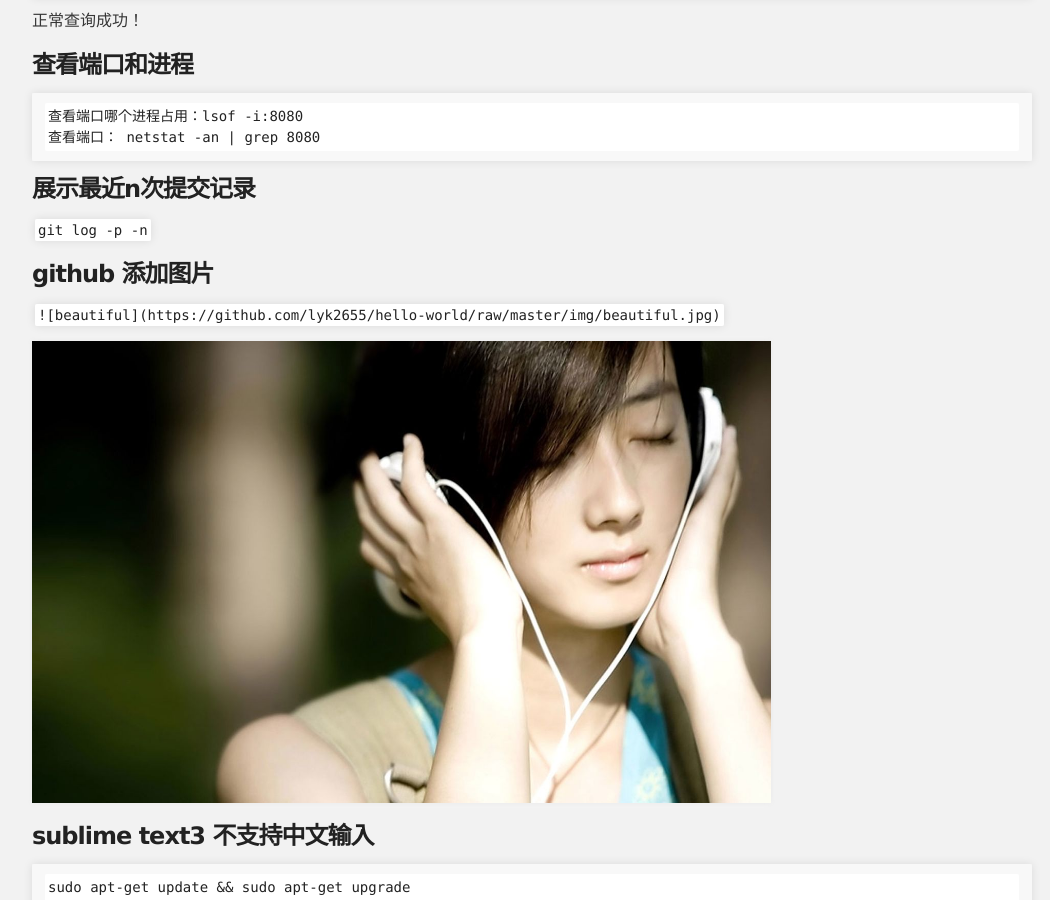
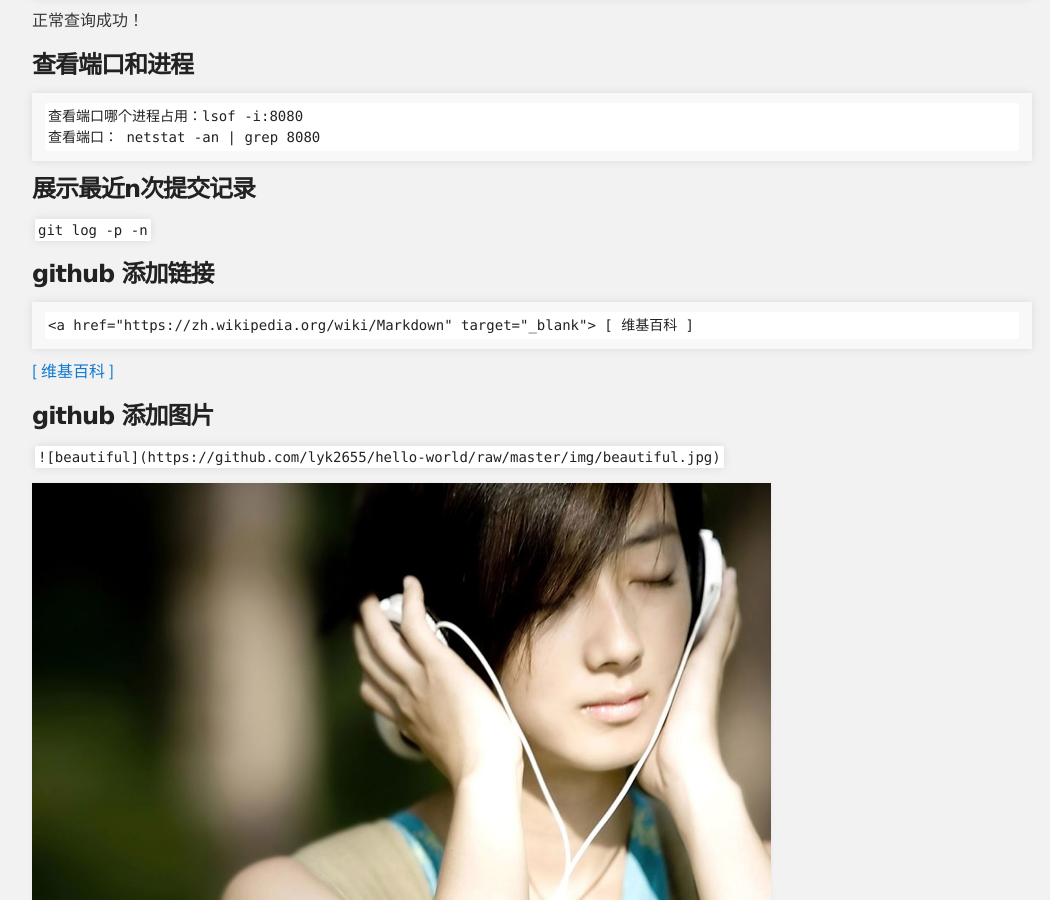
Before and after one commit to lyk2655/hello-world, a Jekyll site: the page built from index.md, in a window 1280 px wide and 900 px high, scrolled down 773 px. Shown: the whole window, without its empty margins (108-1158 px from the left). Built offline with Jekyll 4.4.1, drawn with Linux system fonts in a browser that asks for light colours; our own code applies the rules of GitHub Pages for plain Markdown files.

Commit message:
github 链接

````diff
--- a/index.md
+++ b/index.md
@@ -32,6 +32,14 @@ layout: default
 
 ### 展示最近n次提交记录
 `git log -p -n`
+
+### github 添加链接
+```
+<a href="https://zh.wikipedia.org/wiki/Markdown" target="_blank"> [ 维基百科 ]
+```
+
+<a href="https://zh.wikipedia.org/wiki/Markdown" target="_blank"> [ 维基百科 ]
+
 
 ### github 添加图片
 `![beautiful](https://github.com/lyk2655/hello-world/raw/master/img/beautiful.jpg)`
````
